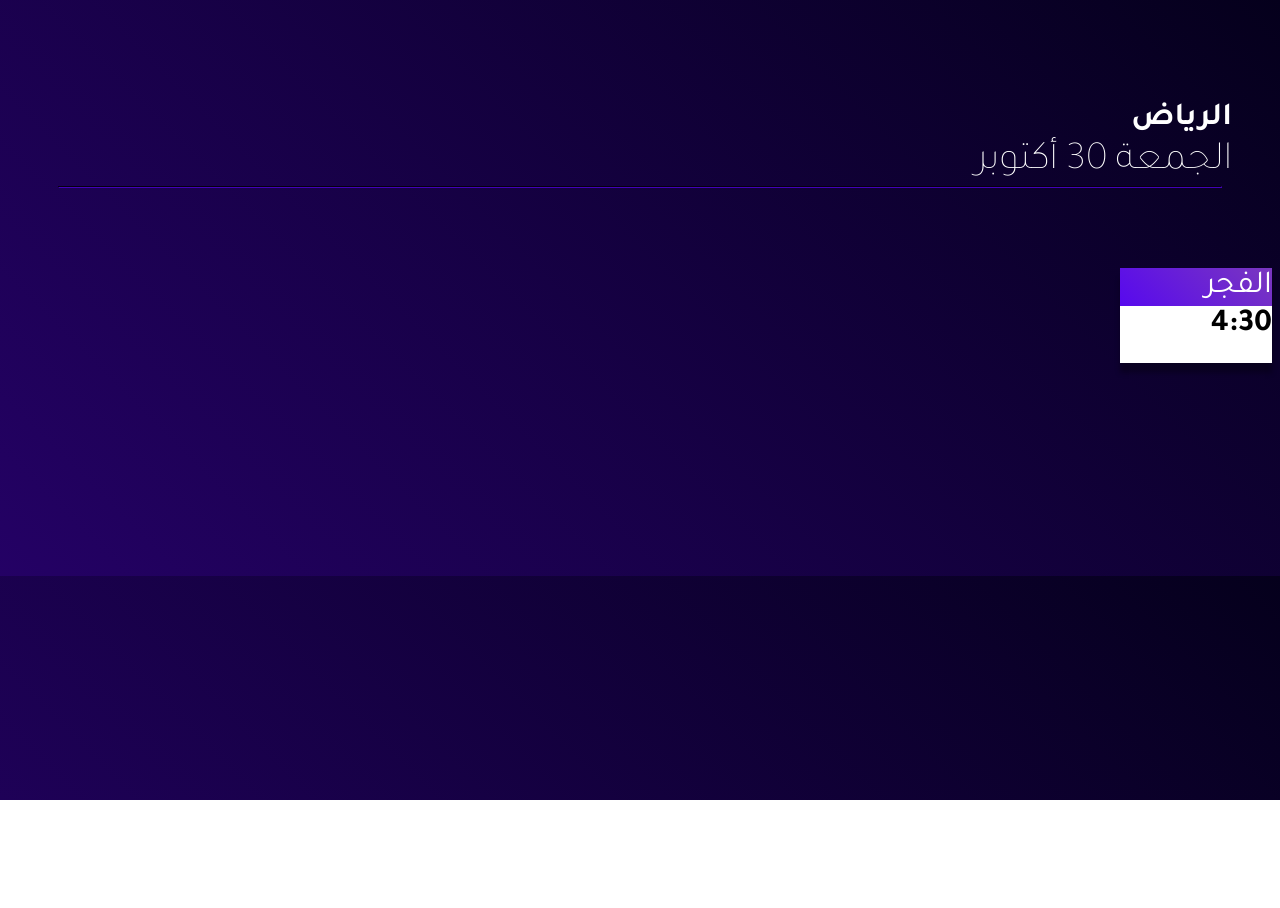
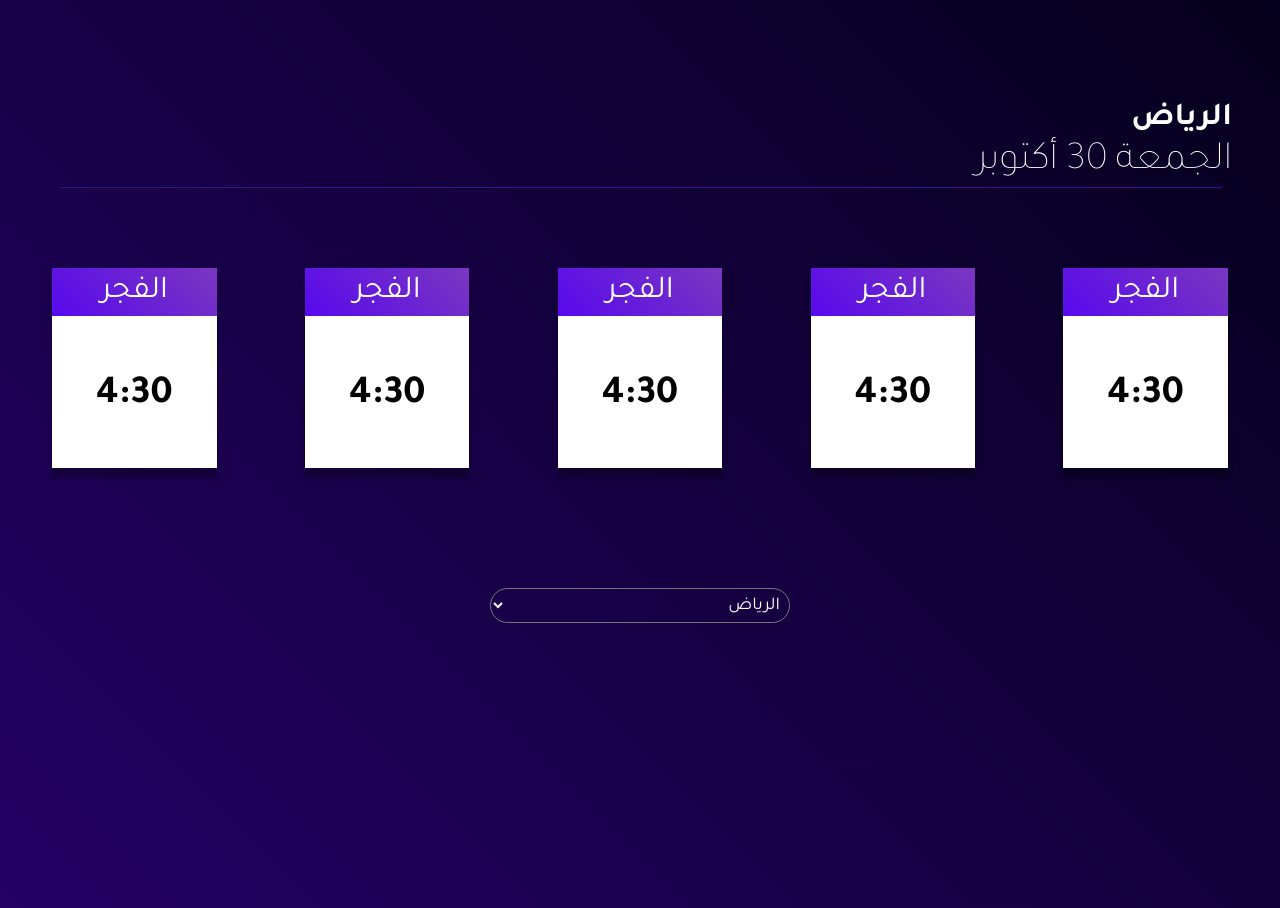
Before and after one commit to sahiralzakaria/PrayerTime, a plain HTML site: page index.html in a window 1280 px wide. Before the commit the page ends 800 px from the top, so only its background shows below. Drawn offline with Linux system fonts and the light colour scheme; a web font is replaced by a local one.

Commit message:
html and css finish

```diff
--- a/index.html
+++ b/index.html
@@ -23,10 +23,11 @@
 
         h1,h2,h3,h4,h5,h6 {
             margin: 0px;
+
         }
         .card{
             height: 95px;
-            width: 12%;
+            width: 13%;
             background-color: white;
             font-size: 16px;
             box-shadow: 0px 10px 5px rgb(0, 0, 0 , 30% );
@@ -40,11 +41,21 @@
         }
         .header h1 {
             font-weight: 400;
+            padding: 5px;
+            text-align: center;
+        }
+        .center {
+            display: flex;
+            justify-content: center;
+            align-items: center;
+        }
+        .time{
+            font-size: 40px;
         }
     </style>
 </head>
 <body style="direction: rtl;">
-    <div>
+    <div style="height: 100vh;">
         <!-- city name + date -->
 
         <div style="margin-top: 100px;">
@@ -57,12 +68,52 @@
                  <hr style="margin: 0px 50px; border-color: #240165;">
 
                  <!-- prayer timings -->
-                  <div style="height: 300px; margin-top: 80px;">
-                    <div class="card">
+                  <div class="center" style="justify-content: space-around;">
+                    <div class="card" style="height: 200px; margin-top: 80px;">
                         <div class="header">
                             <h1>الفجر</h1>
                         </div>
-                        <div class="body">
+                        <div class="body center" style="height: 80%;">
+                            <h1 class="time">
+                                4:30
+                            </h1>
+                        </div>
+                    </div>
+                    <div class="card" style="height: 200px; margin-top: 80px;">
+                        <div class="header">
+                            <h1>الفجر</h1>
+                        </div>
+                        <div class="body center" style="height: 80%;">
+                            <h1 class="time">
+                                4:30
+                            </h1>
+                        </div>
+                    </div>
+                    <div class="card" style="height: 200px; margin-top: 80px;">
+                        <div class="header">
+                            <h1>الفجر</h1>
+                        </div>
+                        <div class="body center" style="height: 80%;">
+                            <h1 class="time">
+                                4:30
+                            </h1>
+                        </div>
+                    </div>
+                    <div class="card" style="height: 200px; margin-top: 80px;">
+                        <div class="header">
+                            <h1>الفجر</h1>
+                        </div>
+                        <div class="body center" style="height: 80%;">
+                            <h1 class="time">
+                                4:30
+                            </h1>
+                        </div>
+                    </div>
+                    <div class="card" style="height: 200px; margin-top: 80px;">
+                        <div class="header">
+                            <h1>الفجر</h1>
+                        </div>
+                        <div class="body center" style="height: 80%;">
                             <h1 class="time">
                                 4:30
                             </h1>
@@ -70,6 +121,18 @@
                     </div>
                   </div>
                  <!--// prayer timings //-->
+
+                 <!-- Change city select -->
+                 <div class="center" style="margin-top: 120PX;">
+
+                    <select name="" id="" style="width: 300px; height: 35px; font-size: 18px; font-family: Tajawal; background: none; color: white; padding: 5px; border-radius: 20px;">
+
+                        <option value="">الرياض</option>
+                        <option value="">جدة</option>
+                        <option value="">القصيم</option>
+                    </select>
+                 </div>
+                 <!--// Change city select //-->
         </div>
         <!--// city name + date //-->
     </div>
```
